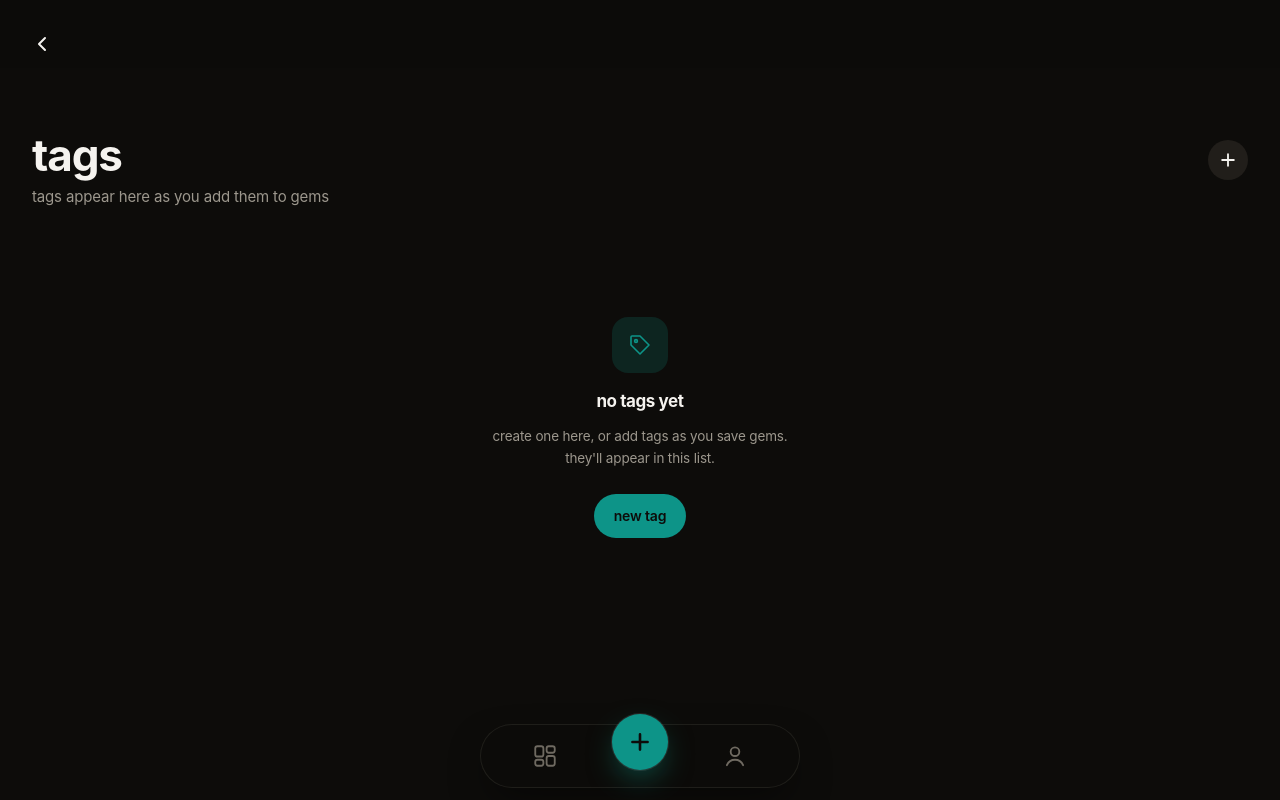
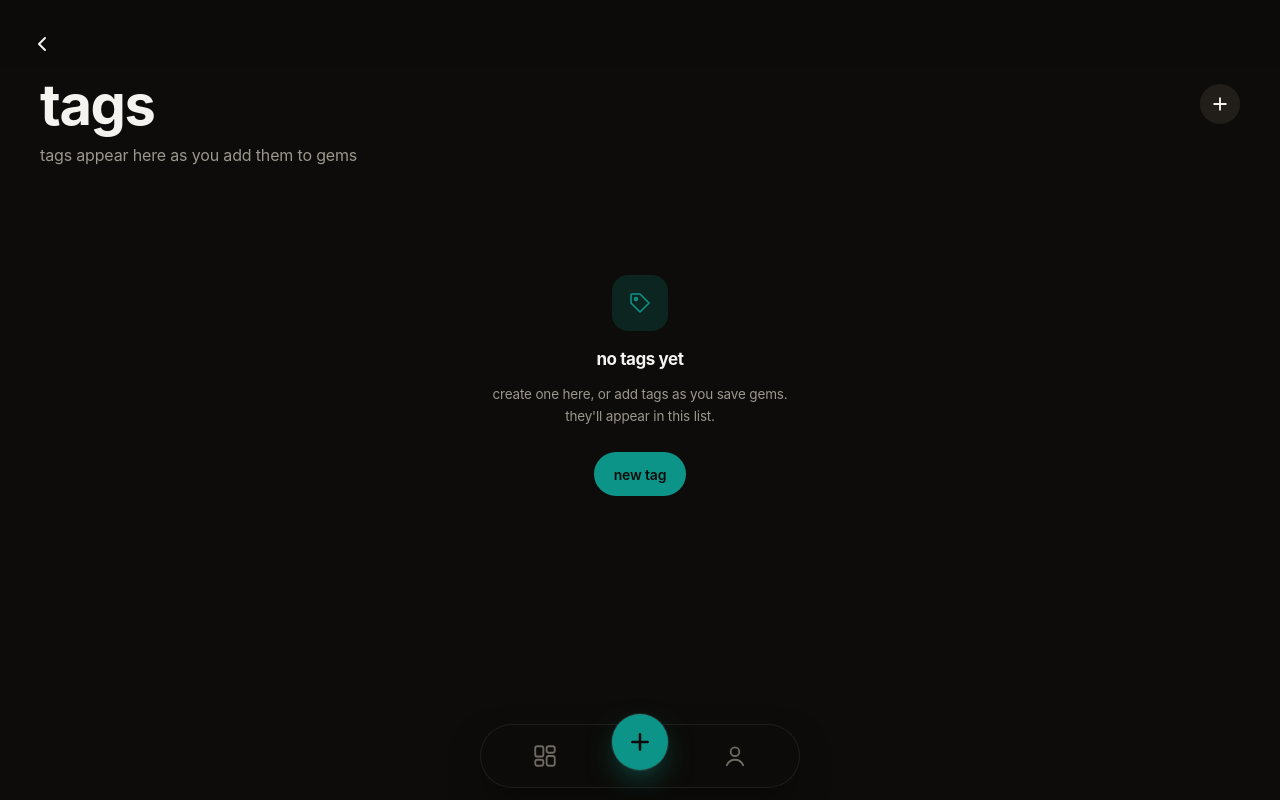
Before and after one commit to lebuckman/trove, a Next.js app: page /tags in a window 1280 px wide. Built offline with nearby package versions, Linux system fonts and the light colour scheme; no server answers; the database is empty.

Commit message:
style: enlarge desktop layout
wider 1600px shell, larger headings/fields/chips, and 4 bigger masonry
columns so content fills wide screens. compact page headers tighten
the gap between the back chevron and the title.

```diff
--- a/src/app/(app)/profile/page.tsx
+++ b/src/app/(app)/profile/page.tsx
@@ -19,7 +19,7 @@ export default async function ProfilePage() {
 
   return (
     <>
-      <header className="px-5 pt-14 pb-5 lg:px-8 lg:pt-16 lg:pb-7">
+      <header className="px-5 pt-14 pb-5 lg:px-10 lg:pt-16 lg:pb-8">
         <div className="flex items-start justify-between gap-3">
           <div className="flex min-w-0 items-center gap-4">
             <Avatar url={profile?.avatar_url ?? null} />
@@ -54,7 +54,7 @@ export default async function ProfilePage() {
           </div>
         </div>
       </header>
-      <main className="flex-1 px-4 pb-8 lg:px-8">
+      <main className="flex-1 px-4 pb-8 lg:px-10">
         {isEmpty ? (
           <EmptyState
             icon={<TrovesEmptyIcon />}
--- a/src/app/(app)/tags/page.tsx
+++ b/src/app/(app)/tags/page.tsx
@@ -21,6 +21,7 @@ export default async function TagsPage() {
     <>
       <TopBar backHref="/" />
       <PageHeader
+        compact
         title="tags"
         subtitle={
           tags.length === 0
@@ -38,7 +39,7 @@ export default async function TagsPage() {
           </Link>
         }
       />
-      <main className="flex-1 px-5 pb-8 lg:px-8">
+      <main className="flex-1 px-5 pb-8 lg:px-10">
         {tags.length === 0 ? (
           <EmptyState
             icon={<TagEmptyIcon />}
--- a/src/app/(app)/troves/[id]/page.tsx
+++ b/src/app/(app)/troves/[id]/page.tsx
@@ -38,13 +38,14 @@ export default async function TroveDetail({
       <PageHeader
         title={trove.name}
         description={trove.description ?? undefined}
+        compact
         inlineAction={
           <Suspense fallback={null}>
             <TroveMenu />
           </Suspense>
         }
       />
-      <main className="flex-1 px-5 pb-8 lg:px-8">
+      <main className="flex-1 px-5 pb-8 lg:px-10">
         <Suspense fallback={null}>
           <TroveBody troveId={trove.id} gems={gems} tags={tags} />
         </Suspense>
--- a/src/components/gems/GemMasonry.tsx
+++ b/src/components/gems/GemMasonry.tsx
@@ -8,7 +8,7 @@ import type { Gem } from "@/lib/queries/types";
 export function GemMasonry({ gems }: { gems: Gem[] }) {
   if (gems.length === 0) return null;
   return (
-    <div className="columns-2 gap-3 sm:columns-3 sm:gap-4 lg:columns-4 xl:columns-5">
+    <div className="columns-2 gap-3 sm:columns-3 sm:gap-4 lg:columns-3 lg:gap-5 xl:columns-4">
       {gems.map((g, i) => (
         <GemCard key={g.id} gem={g} priority={i < 6} />
       ))}
--- a/src/components/gems/SortableGemMasonry.tsx
+++ b/src/components/gems/SortableGemMasonry.tsx
@@ -65,7 +65,7 @@ export function SortableGemMasonry({
       onDragEnd={onDragEnd}
     >
       <SortableContext items={order} strategy={rectSortingStrategy}>
-        <div className="columns-2 gap-3 sm:columns-3 sm:gap-4 lg:columns-4 xl:columns-5">
+        <div className="columns-2 gap-3 sm:columns-3 sm:gap-4 lg:columns-3 lg:gap-5 xl:columns-4">
           {display.map((g, i) => (
             <SortableItem key={g.id} id={g.id} className="mb-3 break-inside-avoid">
               <GemCard gem={g} priority={i < 6} />
--- a/src/components/layout/AppShell.tsx
+++ b/src/components/layout/AppShell.tsx
@@ -6,7 +6,7 @@ import { Sheets } from "@/components/sheets/Sheets";
 export function AppShell({ children }: { children: React.ReactNode }) {
   return (
     <GemListProvider>
-      <div className="mx-auto flex min-h-dvh w-full max-w-screen-xl flex-col pb-[calc(96px+env(safe-area-inset-bottom))]">
+      <div className="mx-auto flex min-h-dvh w-full max-w-[1600px] flex-col pb-[calc(96px+env(safe-area-inset-bottom))]">
         {children}
       </div>
       {/* BottomNav + Sheets read search params; Suspense is required in App Router. */}
--- a/src/components/layout/PageHeader.tsx
+++ b/src/components/layout/PageHeader.tsx
@@ -7,6 +7,7 @@ export function PageHeader({
   subtitle,
   description,
   inlineAction,
+  compact,
 }: {
   title: string;
   /** Small line directly under the title (e.g. "6 collections"). */
@@ -15,22 +16,30 @@ export function PageHeader({
   description?: string;
   /** Rendered to the right of the title on the same row. */
   inlineAction?: React.ReactNode;
+  /** Tighter top padding for pages that already have a TopBar above. */
+  compact?: boolean;
 }) {
   return (
-    <header className="px-5 pt-14 pb-5 lg:px-8 lg:pt-16 lg:pb-7">
+    <header
+      className={
+        compact
+          ? "px-5 pt-2 pb-5 lg:px-10 lg:pb-7"
+          : "px-5 pt-14 pb-5 lg:px-10 lg:pt-16 lg:pb-8"
+      }
+    >
       <div className="flex items-start justify-between gap-3">
-        <h1 className="min-w-0 text-[36px] font-bold leading-[1.05] tracking-tight lowercase lg:text-[44px]">
+        <h1 className="min-w-0 text-[36px] font-bold leading-[1.05] tracking-tight lowercase lg:text-[48px] xl:text-[56px]">
           {title}
         </h1>
         {inlineAction ? <div className="shrink-0 pt-2">{inlineAction}</div> : null}
       </div>
       {subtitle ? (
-        <p className="mt-1.5 text-[14px] lowercase text-text-muted lg:text-[15px]">
+        <p className="mt-2 text-[14px] lowercase text-text-muted lg:text-[16px]">
           {subtitle}
         </p>
       ) : null}
       {description ? (
-        <p className="mt-2.5 max-w-prose text-[15px] leading-relaxed text-text-muted lg:text-[16px]">
+        <p className="mt-2.5 max-w-prose text-[15px] leading-relaxed text-text-muted lg:text-[17px]">
           {description}
         </p>
       ) : null}
--- a/src/components/troves/SelectableTroveView.tsx
+++ b/src/components/troves/SelectableTroveView.tsx
@@ -85,7 +85,7 @@ export function SelectableTroveView({ gems }: { gems: Gem[] }) {
             action={{ label: "exit select mode", onClick: exitMode }}
           />
         ) : (
-          <div className="columns-2 gap-3 sm:columns-3 sm:gap-4 lg:columns-4 xl:columns-5">
+          <div className="columns-2 gap-3 sm:columns-3 sm:gap-4 lg:columns-3 lg:gap-5 xl:columns-4">
             {gems.map((g, i) => (
               <GemCard
                 key={g.id}
--- a/src/components/troves/TrovesGrid.tsx
+++ b/src/components/troves/TrovesGrid.tsx
@@ -57,7 +57,7 @@ export function TrovesGrid({ troves }: { troves: Trove[] }) {
       onDragEnd={onDragEnd}
     >
       <SortableContext items={order} strategy={rectSortingStrategy}>
-        <div className="grid grid-cols-2 gap-3 sm:grid-cols-3 sm:gap-4 lg:grid-cols-4">
+        <div className="grid grid-cols-2 gap-3 sm:grid-cols-3 sm:gap-4 lg:grid-cols-4 lg:gap-5 xl:grid-cols-5">
           {display.map((t, i) => (
             <SortableItem key={t.id} id={t.id}>
               <TroveCard trove={t} priority={i < 4} />
--- a/src/components/ui/TagChip.tsx
+++ b/src/components/ui/TagChip.tsx
@@ -14,7 +14,7 @@ export function TagChip({ name, href, active, count }: Props) {
       href={href}
       scroll={false}
       className={cn(
-        "tappable inline-flex shrink-0 items-center gap-1.5 rounded-chip border px-3 py-1.5 text-[13px] font-medium lowercase",
+        "tappable inline-flex shrink-0 items-center gap-1.5 rounded-chip border px-3 py-1.5 text-[13px] font-medium lowercase lg:px-4 lg:py-2 lg:text-[14.5px]",
         active
           ? "border-accent bg-accent text-bg"
           : "border-border bg-surface-2/60 text-text-muted hover:text-text",
--- a/src/components/ui/TagFilter.tsx
+++ b/src/components/ui/TagFilter.tsx
@@ -31,8 +31,8 @@ export function TagFilter({
   if (tags.length === 0 && !onAdd) return null;
 
   return (
-    <div className="-mx-5 overflow-x-auto px-5 [scrollbar-width:none] [&::-webkit-scrollbar]:hidden">
-      <div className="flex gap-2 pb-1">
+    <div className="-mx-5 overflow-x-auto px-5 [scrollbar-width:none] [&::-webkit-scrollbar]:hidden lg:-mx-10 lg:px-10">
+      <div className="flex gap-2 pb-1 lg:gap-2.5">
         <TagChip name="all" href={hrefFor(null)} active={!activeTag} />
         {tags.map((t) => (
           <TagChip
```
Also changed, not shown: src/components/home/HomeBody.tsx (+10 -8 lines).
